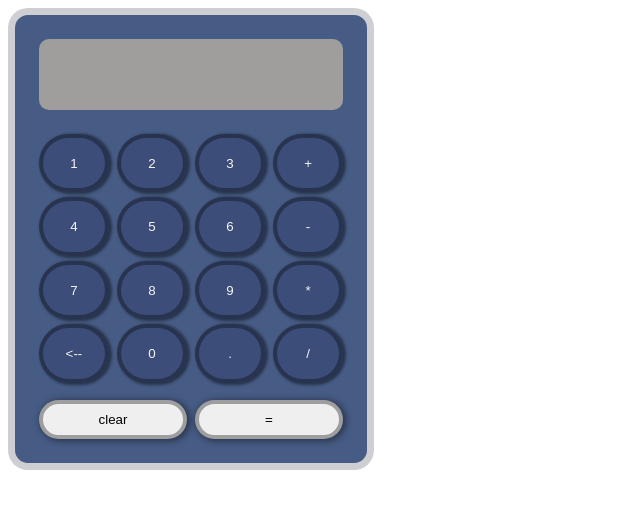
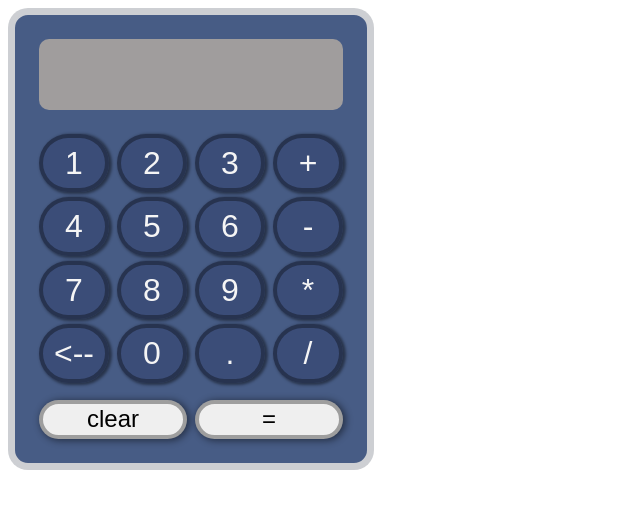
Before and after one commit to resetreboot1/calculator, a plain HTML site: page index.html in a window 1280 px wide. Shown: the whole page, without its empty margins (0-640 px from the left). Drawn offline with Linux system fonts and the light colour scheme.

Commit message:
Make font-size more fitting

```diff
--- a/styles.css
+++ b/styles.css
@@ -1,5 +1,6 @@
 body {
     font-family:Cambria, Cochin, Georgia, Times, 'Times New Roman', serif;
+
 }
 .calculator {
     border: 7px rgba(238, 236, 231, 0.802) solid;
@@ -27,6 +28,7 @@ body {
     border: 4px rgba(0, 0, 0, 0.340) solid;
     border-radius: 60px;
     box-shadow:2px 1px 7px 1px hsla(0, 0%, 0%, 0.454);
+    font-size: x-large;
 }
 
 
@@ -47,6 +49,8 @@ body {
     box-shadow:2px 1px 3px 1px hsla(0, 0%, 0%, 0.454);
     background-color: hsla(228, 50%, 24%, 0.292);
     color: whitesmoke;
+    font-size: xx-large;
+
 }
 
 .display {
@@ -58,4 +62,5 @@ body {
     background-color: color-mix(in hsl decreasing hue, whitesmoke 40%, rgba(144, 105, 58, 0.518) 60%);
     border-radius: 10px;
     padding: 2% 5%;
+    font-size: xx-large;
 }
```
